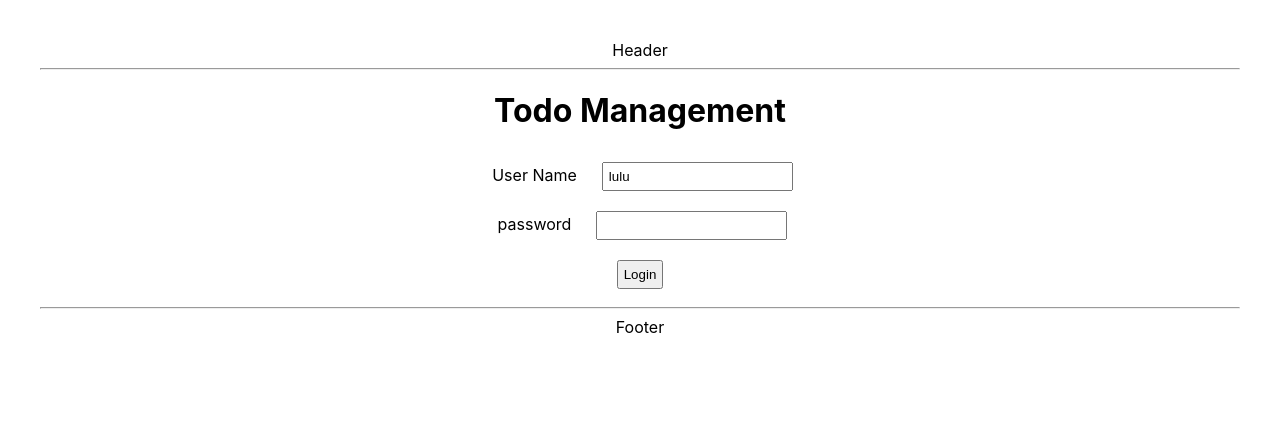
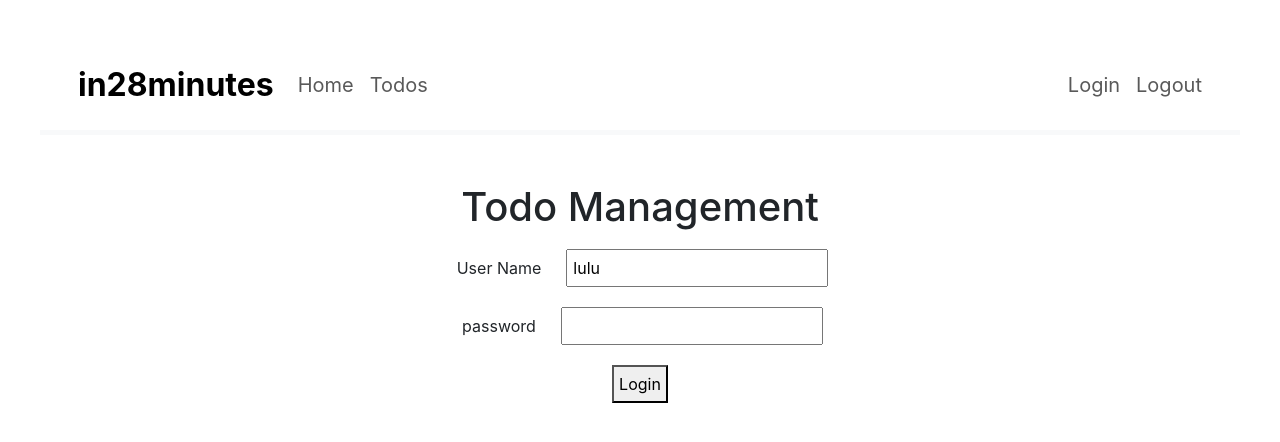
Before and after one commit to loikostudy/todo-spring, a React (Create React App) app: page / in a window 1280 px wide. Shown: the top 442 px of the page. Built offline with nearby package versions, Linux system fonts and the light colour scheme.

Commit message:
refactor components into separate files and added bootstrap styling to header and footer

```diff
--- a/package.json
+++ b/package.json
@@ -6,6 +6,7 @@
     "@testing-library/jest-dom": "^5.17.0",
     "@testing-library/react": "^13.4.0",
     "@testing-library/user-event": "^13.5.0",
+    "bootstrap": "^5.3.3",
     "react": "^18.3.1",
     "react-dom": "^18.3.1",
     "react-router-dom": "^6.24.1",
--- a/src/App.css
+++ b/src/App.css
@@ -1,3 +1,10 @@
 .App {
   text-align: center;
 }
+
+footer{
+  bottom:0px;
+  position:absolute;
+  width:90%;
+  height:40px;
+}
--- a/src/index.js
+++ b/src/index.js
@@ -1,9 +1,9 @@
+import 'bootstrap/dist/css/bootstrap.min.css';
 import React from 'react';
 import ReactDOM from 'react-dom/client';
+import App from './App';
 import './index.css';
-import App from './App';
 import reportWebVitals from './reportWebVitals';
-
 const root = ReactDOM.createRoot(document.getElementById('root'));
 root.render(
   <React.StrictMode>
--- /dev/null
+++ b/src/todo/ErrorComponent.jsx
@@ -0,0 +1,7 @@
+export default function ErrorComponent() {
+    return (
+        <div className="error-component">
+            Error Component
+        </div>
+    );
+}
--- /dev/null
+++ b/src/todo/HeaderComponent.jsx
@@ -0,0 +1,26 @@
+import { Link } from "react-router-dom";
+
+export default function HeaderComponent() {
+    return (
+        <header className="border-bottom border-light border-5 mb-5 p-2">
+            <div className="container">
+                <div className="row">
+                    <nav className="navbar navbar-expand-lg">
+                        <a className="navbar-brand ms-2 fs-2 fw-bold text-black" href="https://www.in28minutes.com">in28minutes</a>
+                        <div className="collapse navbar-collapse">
+                            <ul className="navbar-nav">
+                                <li className="nav-item fs-5"><Link className="nav-link" to="/welcome/in28minutes">Home</Link></li>
+                                <li className="nav-item fs-5"><Link className="nav-link" to="/todos">Todos</Link></li>
+                            </ul>
+                        </div>
+                        <ul className="navbar-nav">
+                            <li className="nav-item fs-5"><Link className="nav-link" to="/login">Login</Link></li>
+                            <li className="nav-item fs-5"><Link className="nav-link" to="/logout">Logout</Link></li>
+                        </ul>
+                    </nav>
+                </div>
+            </div>
+        </header>
+
+    );
+}
--- /dev/null
+++ b/src/todo/ListTodoComponent.jsx
@@ -0,0 +1,41 @@
+export default function ListTodoComponent() {
+    const today = new Date();
+    const targetDate = new Date(today.getFullYear() + 12, today.getMonth(), today.getDate());
+    const todos = [
+        { id: 1, description: 'Learn AWS', done: false, targetDate: targetDate },
+        { id: 1, description: 'Learn Full Stack Dev', done: false, targetDate: targetDate },
+        { id: 1, description: 'Learn DevOps', done: false, targetDate: targetDate },
+    ];
+
+    return (
+        <div className="container">
+            <h1>Things you want to do</h1>
+            <div>
+                <table className="table">
+                    <thead>
+                        <tr>
+                            <td>id</td>
+                            <td>description</td>
+                            <td>Is Done?</td>
+                            <td>Target Date</td>
+                        </tr>
+                    </thead>
+                    <tbody>
+
+                        {todos.map(todo => (
+                            <tr key={todo.id}>
+                                <td>{todo.id}</td>
+                                <td>{todo.description}</td>
+                                <td>{todo.done.toString()}</td>
+                                <td>{todo.targetDate.toDateString()}</td>
+                            </tr>
+                        ))}
+
+
+
+                    </tbody>
+                </table>
+            </div>
+        </div>
+    );
+}
--- /dev/null
+++ b/src/todo/LoginComponent.jsx
@@ -0,0 +1,74 @@
+import { useState } from "react";
+import { useNavigate } from "react-router-dom";
+
+export default function LoginComponent() {
+    const [username, setUsername] = useState("lulu");
+    const [password, setPassword] = useState("");
+    const [showSuccess, setSuccess] = useState(false);
+
+    const [showError, setError] = useState(false);
+    const navigate = useNavigate();
+    const handleUsernameChange = (e) => {
+
+        setUsername(e.target.value);
+
+
+    };
+
+    const handlePasswordChange = (e) => {
+
+        setPassword(e.target.value);
+
+    };
+
+    const handleSubmit = () => {
+        if (username === 'lulu' && password === 'dummy') {
+            setSuccess(true);
+            setError(false);
+            navigate('/welcome/lulu');
+        } else {
+            setError(false);
+            setSuccess(true);
+
+        }
+    };
+    function ShowSuccessComponent() {
+        if (showSuccess) {
+            return <div className="success">Autheticated successfully</div>;
+
+
+        }
+        return null;
+    }
+    function ShowErrorComponent() {
+        if (showError) {
+            return <div className="error">Authetication failed. Please check your credentials</div>;
+
+
+        }
+        return null;
+    }
+    return (
+        <div className='login'>
+            <h1>Todo Management</h1>
+            {showSuccess && <div className="success">Autheticated successfully</div>}
+            {showError && <div className="error">Authetication failed. Please check your credentials</div>}
+            <ShowSuccessComponent />
+            <ShowErrorComponent />
+            <div className="login-form">
+                <label>User Name</label>
+                <input type="text" name="username" value={username} onChange={handleUsernameChange} />
+            </div>
+            <div>
+                <label>password</label>
+                <input type="password" name="username" value={password} onChange={handlePasswordChange} />
+            </div>
+            <div>
+                <button type="button" name="login" onClick={handleSubmit}>Login</button>
+            </div>
+
+
+        </div>
+
+    );
+}
--- /dev/null
+++ b/src/todo/LogoutComponent.jsx
@@ -0,0 +1,9 @@
+export default function LogoutComponent() {
+    return (
+        <div className="logout-component">
+
+            <h1>You are logged out</h1>
+            <div>Thank you for using our app. Come back soon!</div>
+        </div>
+    );
+}
--- a/src/todo/TodoApp.css
+++ b/src/todo/TodoApp.css
@@ -2,3 +2,10 @@
     margin:10px;
     padding:5px;
 }
+
+footer{
+    bottom:0px;
+    position:absolute;
+    width:90%;
+    height:40px;
+  }
--- a/src/todo/TodoApp.jsx
+++ b/src/todo/TodoApp.jsx
@@ -1,146 +1,30 @@
-import { useState } from "react"
-import { BrowserRouter, Link, Route, Routes, useNavigate, useParams } from "react-router-dom"
-
+import { BrowserRouter, Link, Route, Routes, useParams } from "react-router-dom"
+import ErrorComponent from "./ErrorComponent"
+import HeaderComponent from "./HeaderComponent"
+import ListTodoComponent from "./ListTodoComponent"
+import LoginComponent from "./LoginComponent"
+import LogoutComponent from "./LogoutComponent"
 import "./TodoApp.css"
 export default function TodoApp(){
     return (
-        <div>
-    <HeaderComponent/>
+        <>
+
         <BrowserRouter>
+        <HeaderComponent/>
             <Routes>
             <Route path='/' element={<LoginComponent/>}></Route>
                 <Route path='/login' element={<LoginComponent/>}></Route>
                 <Route path='/welcome/:username' element={<WelcomeComponent/>}></Route>
                 <Route path="/todos" element={<ListTodoComponent/>}></Route>
-                <Route path='*' element={<ErrorComponent/>}></Route>
+                <Route path='/logout' element={<LogoutComponent/>}></Route>
+                <Route path="*" element={<ErrorComponent/>}></Route>
             </Routes>
+
         </BrowserRouter>
-<FooterComponent/>
-        </div>
+
+</>
     )
 }
-
-function LoginComponent(){
-   const [username,setUsername]= useState("lulu")
-const [password,setPassword] = useState("")
-const [showSuccess,setSuccess] = useState(false)
-
-const [showError,setError] = useState(false)
-const navigate = useNavigate()
-const handleUsernameChange = (e)=>{
-
-    setUsername(e.target.value)
-
-
-}
-
-const handlePasswordChange = (e)=>{
-
-    setPassword(e.target.value)
-
-}
-
-const handleSubmit = ()=>{
-    if (username === 'lulu' && password === 'dummy'){
-        setSuccess(true)
-        setError(false)
-        navigate('/welcome/lulu')
-    }else{
-        setError(false)
-        setSuccess(true)
-
-    }
-}
-function ShowSuccessComponent(){
-    if(showSuccess){
-        return    <div className="success">Autheticated successfully</div>
-
-
-    }
-    return null
-}
-function ShowErrorComponent(){
-    if(showError){
-        return    <div className="error">Authetication failed. Please check your credentials</div>
-
-
-    }
-    return null
-}
-    return(
-        <div className='login'>
-              <h1>Todo Management</h1>
-            {showSuccess  && <div className="success">Autheticated successfully</div>}
-            {showError  && <div className="error">Authetication failed. Please check your credentials</div>}
-           <ShowSuccessComponent/>
-           <ShowErrorComponent/>
-            <div className="login-form">
-                <label >User Name</label>
-                <input type="text" name="username" value={username} onChange={handleUsernameChange}/>
-            </div>
-            <div>
-            <label >password</label>
-                <input type="password" name="username" value={password} onChange={ handlePasswordChange}/>
-            </div>
-            <div>
-<button type="button" name="login" onClick={handleSubmit}>Login</button>
-            </div>
-
-
-        </div>
-
-    )
-}
-
-function ErrorComponent(){
-    return(
-        <div className="error-component">
-           Error Component
-        </div>
-    )
-}
-function ListTodoComponent(){
-    const today = new Date();
-    const targetDate = new Date(today.getFullYear()+12,today.getMonth(),today.getDate())
-    const todos = [
-        {id:1,description:'Learn AWS',done:false,targetDate:targetDate},
-        {id:1,description:'Learn Full Stack Dev',done:false,targetDate:targetDate},
-        {id:1,description:'Learn DevOps',done:false,targetDate:targetDate},
-    ]
-
-    return(
-        <div className="list-component">
-           <h1>Things you want to do</h1>
-           <div>
-            <table>
-                <thead>
-                    <tr>
-                        <td>id</td>
-                        <td>description</td>
-                        <td>Is Done?</td>
-                        <td>Target Date</td>
-                        </tr>
-                </thead>
-                <tbody>
-
-                {todos.map(todo => (
-    <tr key={todo.id}>
-        <td>{todo.id}</td>
-        <td>{todo.description}</td>
-        <td>{todo.done.toString()}</td>
-        <td>{todo.targetDate.toDateString()}</td>
-    </tr>
-))}
-
-
-
-                </tbody>
-            </table>
-           </div>
-        </div>
-    )
-}
-
 
 function WelcomeComponent(){
     const {username} = useParams()
@@ -154,31 +38,3 @@
         </div>
     )
 }
-
-
-function LogoutComponent(){
-    return(
-        <div className="logout-component">
-
-      <h1>You are logged out</h1>
-      <div>Thank you for using our app. Come back soon!</div>
-        </div>
-    )
-}
-function HeaderComponent(){
-    return(
-        <div className="header-component">
-         Header <hr/>
-        </div>
-    )
-}
-
-function FooterComponent(){
-    return(
-        <div className="header-component">
-
-        <hr/>
-         Footer
-        </div>
-    )
-}
```
Also changed, not shown: src/todo/FooterComponent.jsx (added, +13 -0 lines), 1 other file (tests, documents, lock files or other folders).
